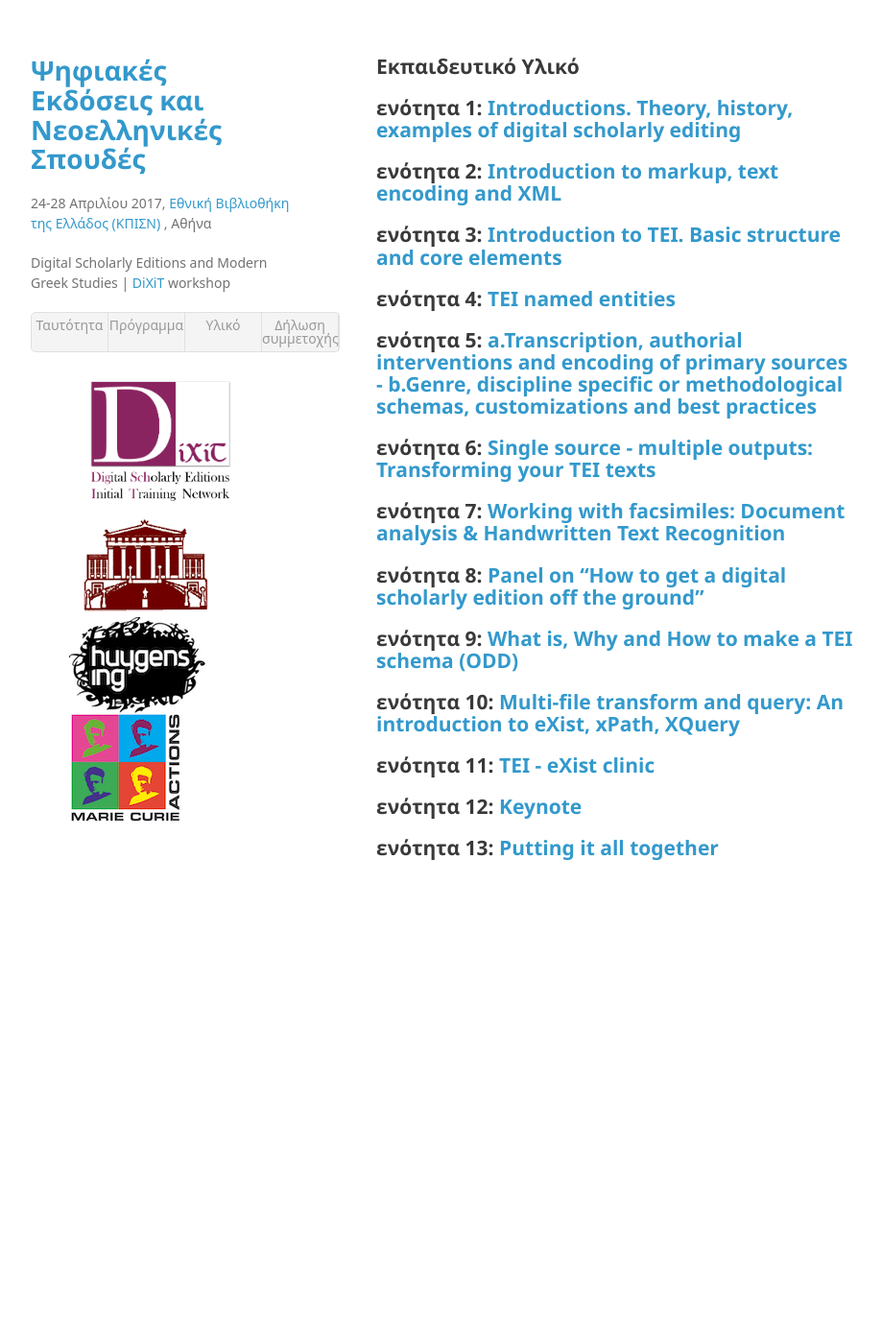
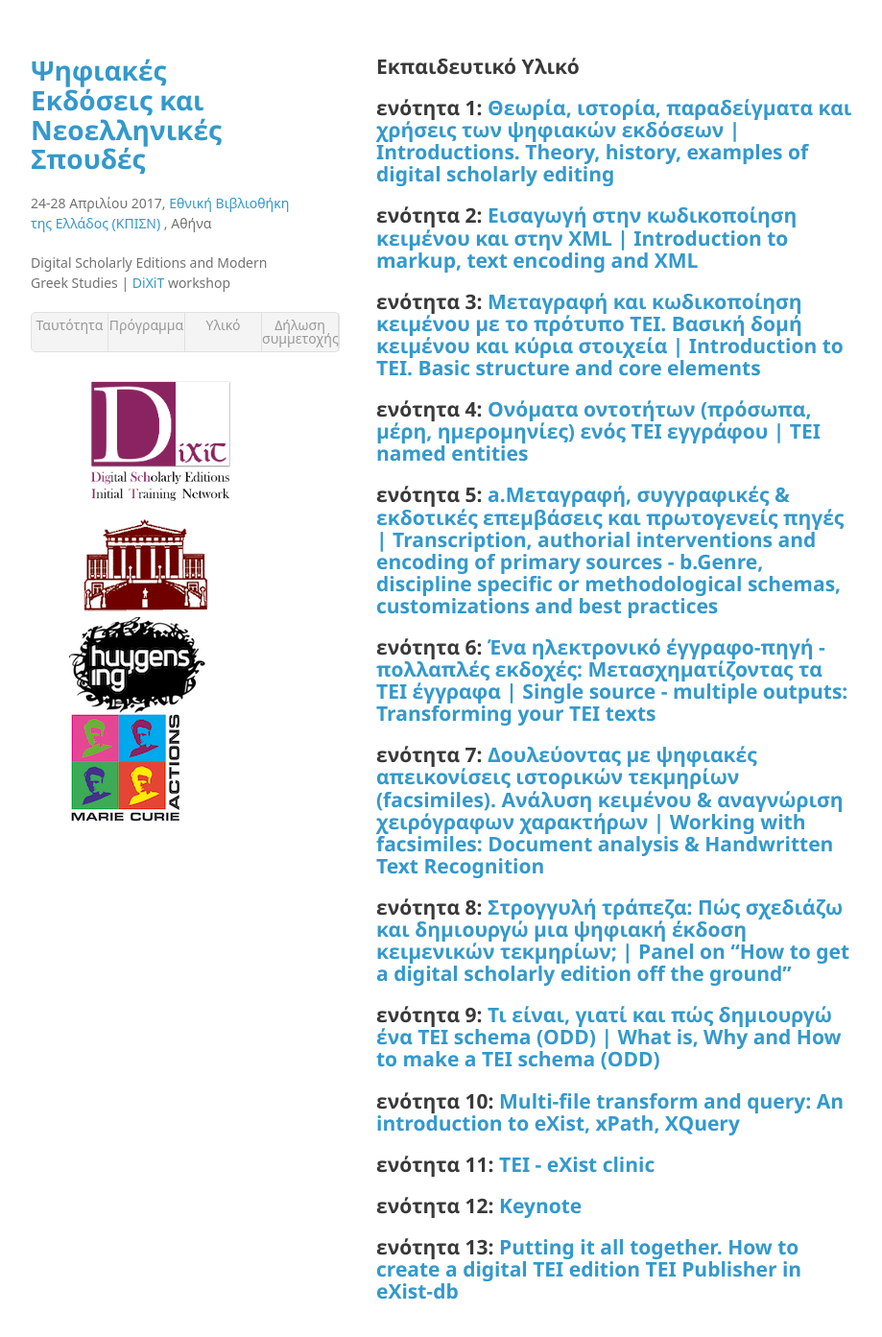
Before and after one commit to bgatos/Digital-Scholarly-EditionsGR-workshop, a Jekyll site: the page built from material.md, in a window 1280 px wide and 1400 px high. Shown: the top 1393 px of the window at 96% size, without its empty margins (178-1097 px from the left). Built offline with Jekyll 4.4.1, drawn with Linux system fonts in a browser that asks for light colours; some web fonts are replaced; a script that is not in the unit is left out.

Commit message:
Update material.md

```diff
--- a/material.md
+++ b/material.md
@@ -7,23 +7,23 @@
 ## Εκπαιδευτικό Υλικό
 
 
-## ενότητα 1: [Introductions. Theory, history, examples of digital scholarly editing]() <!--Θεωρία, ιστορία, παραδείγματα και χρήσεις των ψηφιακών εκδόσεων!-->
+## ενότητα 1: [Θεωρία, ιστορία, παραδείγματα και χρήσεις των ψηφιακών εκδόσεων | Introductions. Theory, history, examples of digital scholarly editing]()
 
-## ενότητα 2: [Introduction to markup, text encoding and XML]()<!--Εισαγωγή στην κωδικοποίηση κειμένου και στην XML!-->
+## ενότητα 2: [Εισαγωγή στην κωδικοποίηση κειμένου και στην XML | Introduction to markup, text encoding and XML]()
 
-## ενότητα 3: [Introduction to TEI. Basic structure and core elements]()<!--Μεταγραφή και κωδικοποίηση κειμένου με το πρότυπο ΤΕΙ. Βασική δομή κειμένου και κύρια στοιχεία!-->
+## ενότητα 3: [Μεταγραφή και κωδικοποίηση κειμένου με το πρότυπο ΤΕΙ. Βασική δομή κειμένου και κύρια στοιχεία | Introduction to TEI. Basic structure and core elements]()
 
-## ενότητα 4: [TEI named entities]()
+## ενότητα 4: [Ονόματα οντοτήτων (πρόσωπα, μέρη, ημερομηνίες) ενός ΤΕΙ εγγράφου | TEI named entities]()
 
-## ενότητα 5: [a.Transcription, authorial interventions and encoding of primary sources - b.Genre, discipline specific or methodological schemas, customizations and best practices]()
+## ενότητα 5: [a.Μεταγραφή, συγγραφικές & εκδοτικές επεμβάσεις και πρωτογενείς πηγές | Transcription, authorial interventions and encoding of primary sources - b.Genre, discipline specific or methodological schemas, customizations and best practices]()
 
-## ενότητα 6: [Single source - multiple outputs: Transforming your TEI texts]()
+## ενότητα 6: [Ένα ηλεκτρονικό έγγραφο-πηγή - πολλαπλές εκδοχές: Μετασχηματίζοντας τα ΤΕΙ έγγραφα | Single source - multiple outputs: Transforming your TEI texts]()
 
-## ενότητα 7: [Working with facsimiles: Document analysis & Handwritten Text Recognition]()
+## ενότητα 7: [Δουλεύοντας με ψηφιακές απεικονίσεις ιστορικών τεκμηρίων (facsimiles). Ανάλυση κειμένου & αναγνώριση χειρόγραφων χαρακτήρων | Working with facsimiles: Document analysis & Handwritten Text Recognition]()
 
-## ενότητα 8: [ Panel on “How to get a digital scholarly edition off the ground”]()
+## ενότητα 8: [ Στρογγυλή τράπεζα: Πώς σχεδιάζω και δημιουργώ μια ψηφιακή έκδοση κειμενικών τεκμηρίων; | Panel on “How to get a digital scholarly edition off the ground”]()
 
-## ενότητα 9: [What is, Why  and How to make a TEI schema (ODD)]()
+## ενότητα 9: [Τι είναι, γιατί και πώς δημιουργώ ένα TEI schema (ODD) | What is, Why  and How to make a TEI schema (ODD)]()
 
 ## ενότητα 10: [Multi-file transform and query: An introduction to eXist, xPath, XQuery]()
 
@@ -31,4 +31,4 @@
 
 ## ενότητα 12: [Keynote]()
 
-## ενότητα 13: [Putting it all together]()
+## ενότητα 13: [Putting it all together. How to create a digital TEI edition TEI Publisher in eXist-db]()
```
